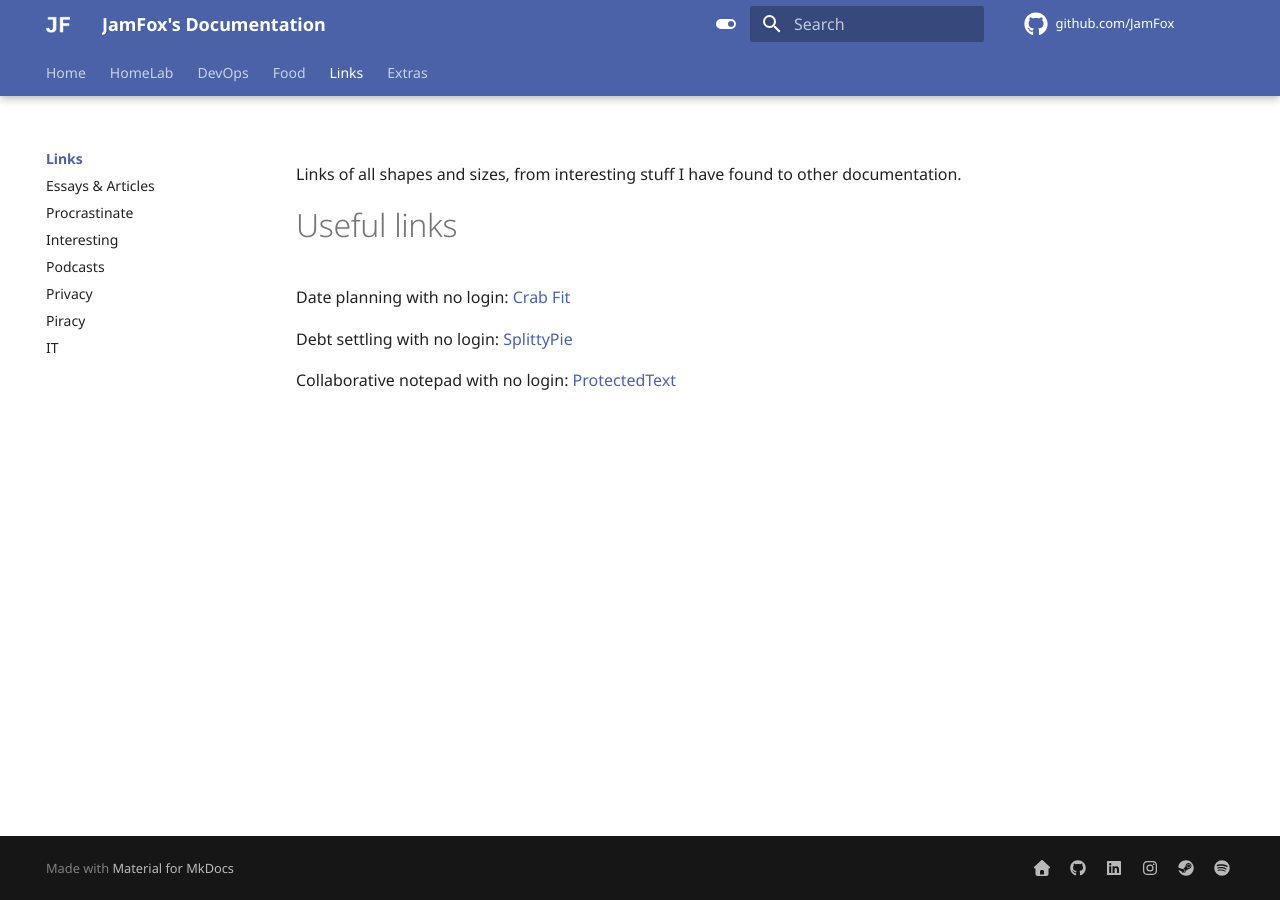
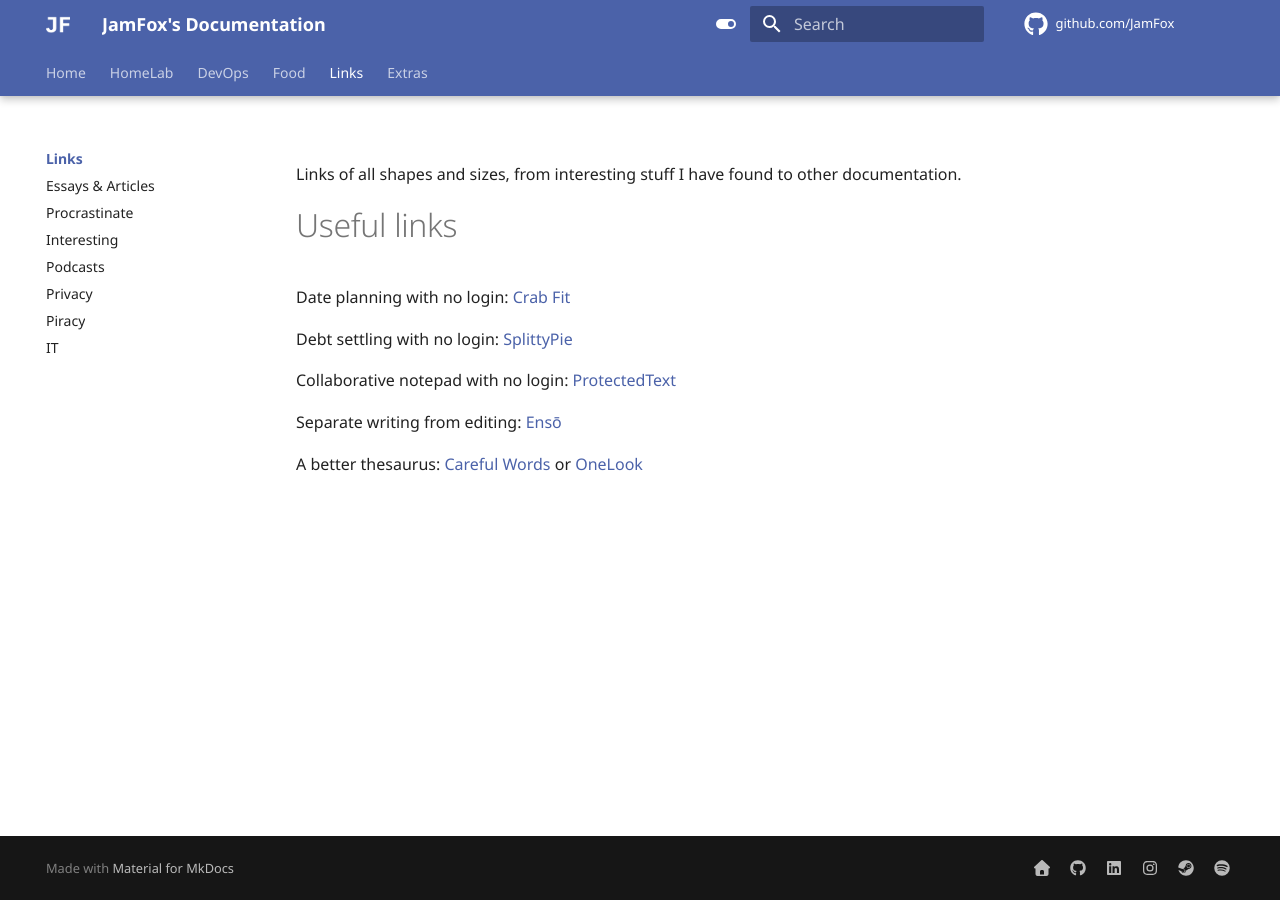
Before and after one commit to JamFox/docs.jamfox.dev, an MkDocs documentation site: the page built from docs/content/links/index.md, in a window 1280 px wide. Built offline with MkDocs 1.6.1 and Material for MkDocs 9.7.7, drawn with Linux system fonts in a browser that asks for light colours; comment, search, counter and statistics services are not loaded.

Commit message:
add bunch of links

```diff
--- a/docs/content/links/index.md
+++ b/docs/content/links/index.md
@@ -11,3 +11,7 @@ Date planning with no login: [Crab Fit](https://crab.fit/)
 Debt settling with no login: [SplittyPie](https://splittypie.com/)
 
 Collaborative notepad with no login: [ProtectedText](https://www.protectedtext.com/)
+
+Separate writing from editing: [Ensō](https://enso.sonnet.io/)
+
+A better thesaurus: [Careful Words](https://carefulwords.com/) or [OneLook](https://onelook.com/thesaurus/)
```
Also changed, not shown: docs/content/links/interesting.md (+0 -1 lines), docs/content/links/it.md (+2 -0 lines).
